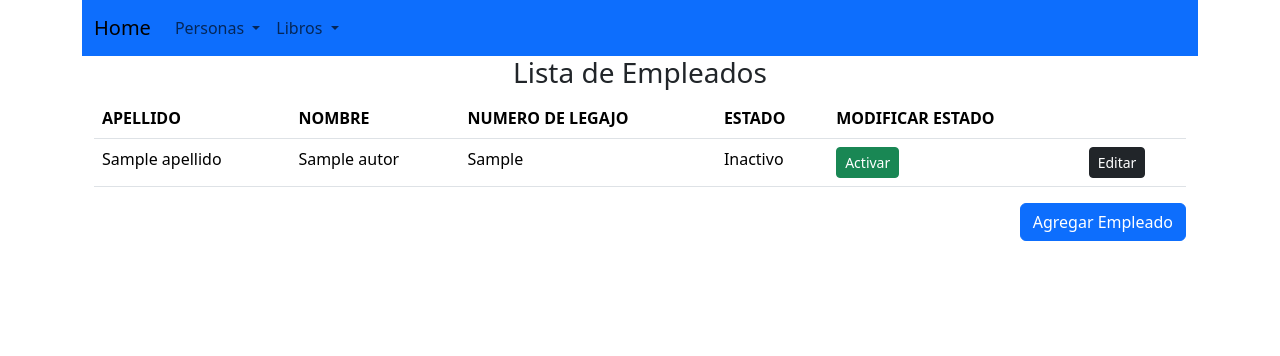
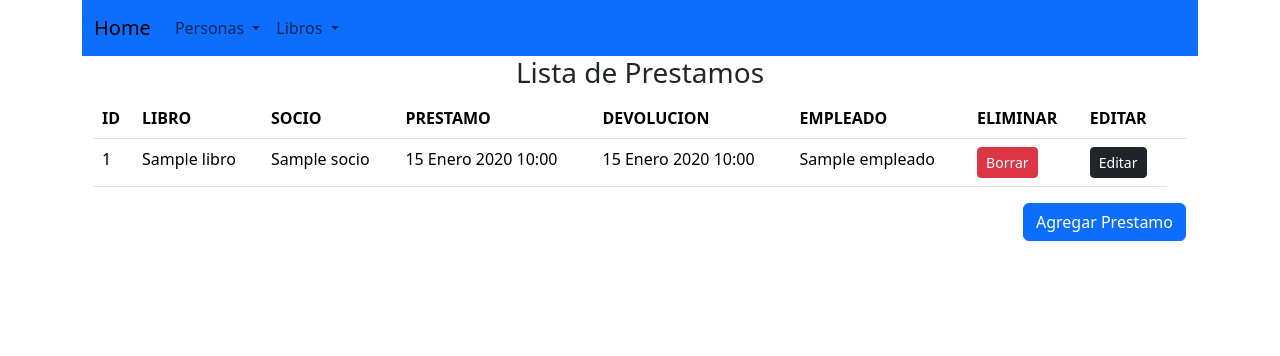
Before and after one commit to JoaquinT04/ProyectoBiblioteca, a Django app: template src/templates/biblioteca/listar.html in a window 1280 px wide. Shown: the top 356 px of the page. Run offline with Django 4.2, Linux system fonts and the light colour scheme; the template is opened without the code that fills it: most values are stand-ins (such as "Sample title", 1, 10 or a date in 2020).

Commit message:
Add+ Agregado el template para el listado de Prestamo Libro V2

```diff
--- a/src/templates/biblioteca/listar.html
+++ b/src/templates/biblioteca/listar.html
@@ -1,18 +1,21 @@
 {% extends 'base.html' %}
-{% block titulo %}Listar Empleados{% endblock titulo %}
+{% block titulo %}Listar Prestamos{% endblock titulo %}
 {% block contenido %}
 <div class="container">
   <div class="text-center">
-    <h3 class="title">Lista de Empleados</h3>
+    <h3 class="title">Lista de Prestamos</h3>
   </div>
   <table class="table">
     <thead>
       <tr class="bg-dark text-white">
-        <th scope="col">APELLIDO</th>
-        <th scope="col">NOMBRE</th>
-        <th scope="col">NUMERO DE LEGAJO</th>
-        <th scope="col">ESTADO</th>
-        <th scope="col">MODIFICAR ESTADO</th>
+        <th scope="col">ID</th>
+        <th scope="col">LIBRO</th>
+        <th scope="col">SOCIO</th>
+        <th scope="col">PRESTAMO</th>
+        <th scope="col">DEVOLUCION</th>
+        <th scope="col">EMPLEADO</th>
+        <th scope="col">ELIMINAR</th>
+        <th scope="col">EDITAR</th>
         <th scope="col"></th>
 				{% comment %} podemos agregar la columna detalle
 				que al hacer click en una lupa vaya a la url (empleado/pk) {% endcomment %}
@@ -21,27 +24,19 @@
     <tbody>
       {% comment %} aqui empleados va a varirar dependiendo
       de como me pasen las lista desde la views {% endcomment %}
-    {% for empleado in object_list %}
+    {% for prestamo in object_list %}
       <tr>
-        <td>{{empleado.apellido}}</td>
-        <td>{{empleado.nombre}}</td>
-        <td>{{empleado.numero_legajo}}</td>
+        <td>{{prestamo.pk}}</td>
+        <td>{{prestamo.libro}}</td>
+        <td>{{prestamo.socio}}</td>
+        <td>{{prestamo.fecha_prestamos}}</td>
+        <td>{{prestamo.fecha_devolucion}}</td>
+        <td>{{prestamo.empleado}}</td>
         <td>
-          {% if empleado.activo %}
-          Activo
-          {% else %}
-          Inactivo
-          {% endif %}
+          <a class="btn btn-danger btn-sm" href= ''>Borrar</a>
         </td>
         <td>
-          {% if empleado.activo %}
-          <a class="btn btn-danger btn-sm" href= {% url 'empleados:desactivar_empleado' empleado.pk %}>Desactivar</a>
-          {% else %}
-          <a class="btn btn-success btn-sm" href= {% url 'empleados:activar_empleado' empleado.pk %}>Activar</a>
-          {% endif %}
-        </td>
-        <td>
-          <a class="btn btn-dark btn-sm" href= {% url 'empleados:EditarEmpleado' empleado.pk %}>Editar</a>
+          <a class="btn btn-dark btn-sm" href= ''>Editar</a>
         </td>
 			</tr>
     {% endfor %}
@@ -49,6 +44,6 @@
   </table>
 </div>
 <div class="container text-end">
-  <a class="btn btn-primary" href= {% url 'empleados:CrearEmpleado' %}>Agregar Empleado</a>
+  <a class="btn btn-primary" href= ''>Agregar Prestamo</a>
 </div>
 {% endblock contenido %}
```
